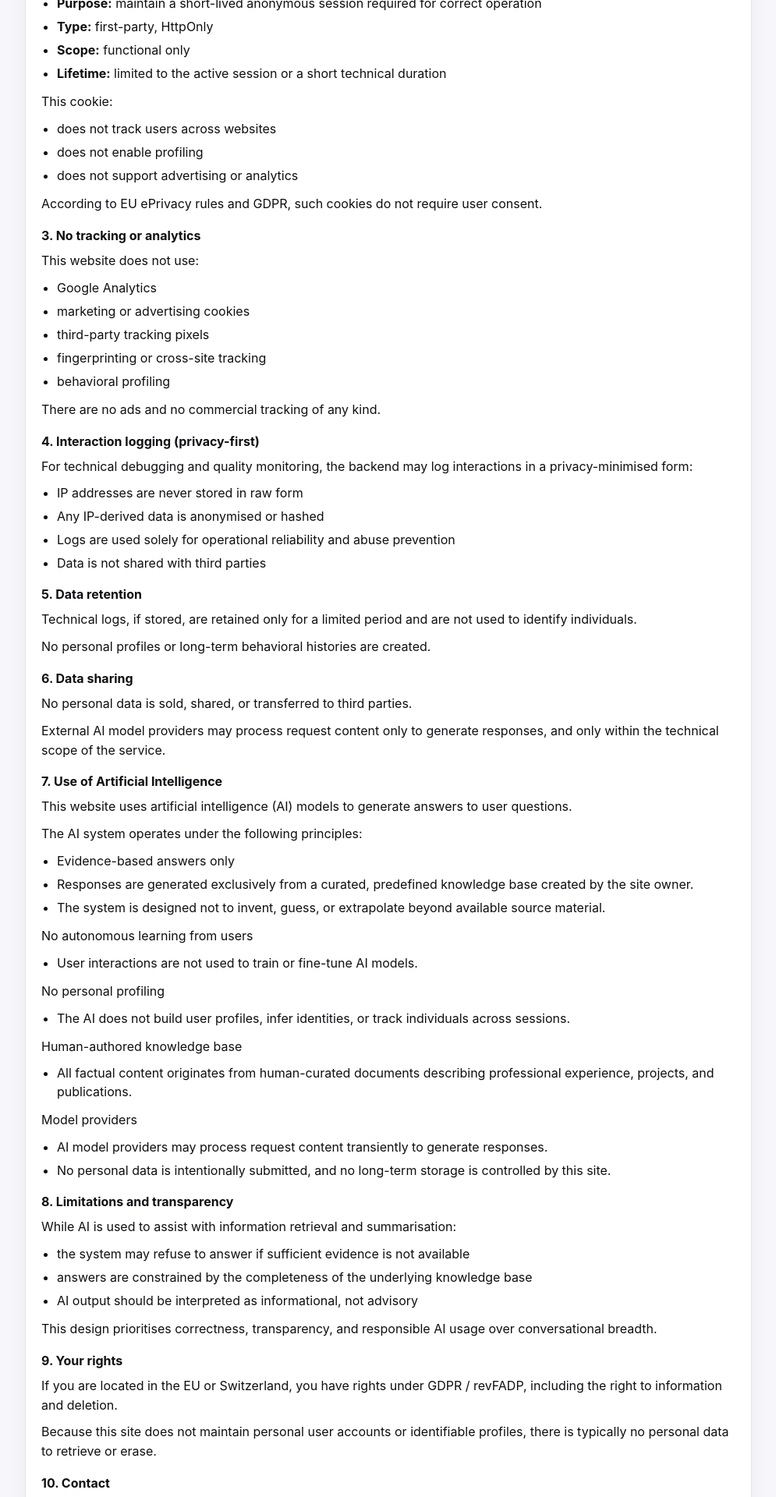
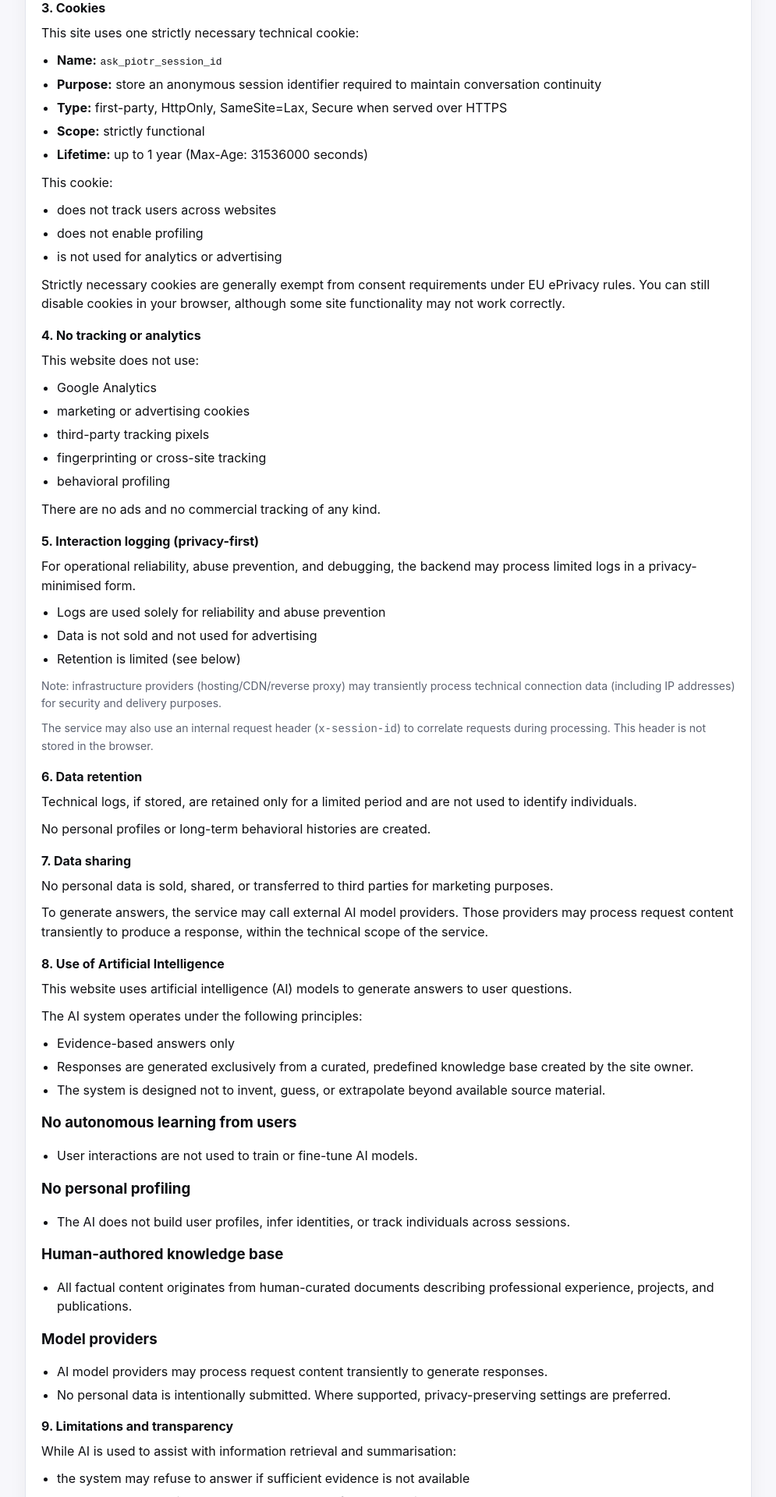
Before and after one commit to kotsinus/Ask-about-Piotr, a Next.js app in the folder frontend/: page /privacy-policy in a window 1280 px wide. Shown: the part 560-2480 px from the top of the page at 78% size, without its empty margins (154-1149 px from the left). Built offline with nearby package versions, Linux system fonts and the light colour scheme.

Commit message:
privacy policy page updated

```diff
--- a/frontend/app/privacy-policy/page.tsx
+++ b/frontend/app/privacy-policy/page.tsx
@@ -19,7 +19,7 @@
 
 export const metadata = {
   title: "Privacy Policy",
-  description: "Privacy policy for the Ask Piotr Synak demo"
+  description: "Privacy policy for the Ask Piotr Synak demo",
 };
 
 export default function PrivacyPolicyPage() {
@@ -33,59 +33,72 @@ export default function PrivacyPolicyPage() {
 
         <div className="legal-prose">
           <p>
-            This website is a personal, non-commercial demo project showcasing professional
-            experience and technical capabilities.
+            This website is a personal, non-commercial demo project showcasing
+            professional experience and technical capabilities.
           </p>
 
           <p>
-            The goal of this policy is to explain, in a clear and transparent way, how data is
-            handled when you use this site.
+            The goal of this policy is to explain, in a clear and transparent
+            way, how data is handled when you use this site.
           </p>
 
-          <h2>1. What data is collected</h2>
+          <h2>1. Data controller</h2>
           <p>
-            This website does not collect personal data such as names, email addresses, accounts,
-            or profiles.
+            Data controller (site owner): <strong>Piotr Synak</strong>.
+          </p>
+
+          <h2>2. What data is collected</h2>
+          <p>
+            This website does not collect personal data such as names, email
+            addresses, accounts, or profiles.
           </p>
           <p>The only data processed during normal operation is:</p>
           <ul>
             <li>an anonymous session identifier stored in a strictly necessary cookie</li>
-            <li>
-              minimal technical request metadata required to operate the service (e.g. request
-              timing)
-            </li>
+            <li>minimal technical request metadata required to operate the service (e.g. request timing)</li>
           </ul>
-          <p>No form submissions, user accounts, or identifiers are required to use the site.</p>
+          <p>
+            No form submissions, user accounts, or identifiers are required to
+            use the site.
+          </p>
 
-          <h2>2. Cookies</h2>
+          <h2>3. Cookies</h2>
           <p>This site uses one strictly necessary technical cookie:</p>
           <ul>
             <li>
-              <strong>Purpose:</strong> maintain a short-lived anonymous session required for
-              correct operation
+              <strong>Name:</strong> <code>ask_piotr_session_id</code>
             </li>
             <li>
-              <strong>Type:</strong> first-party, HttpOnly
+              <strong>Purpose:</strong> store an anonymous session identifier
+              required to maintain conversation continuity
             </li>
             <li>
-              <strong>Scope:</strong> functional only
+              <strong>Type:</strong> first-party, HttpOnly, SameSite=Lax, Secure
+              when served over HTTPS
             </li>
             <li>
-              <strong>Lifetime:</strong> limited to the active session or a short technical
-              duration
+              <strong>Scope:</strong> strictly functional
+            </li>
+            <li>
+              <strong>Lifetime:</strong> up to 1 year (Max-Age: 31536000 seconds)
             </li>
           </ul>
+
           <p>This cookie:</p>
           <ul>
             <li>does not track users across websites</li>
             <li>does not enable profiling</li>
-            <li>does not support advertising or analytics</li>
+            <li>is not used for analytics or advertising</li>
           </ul>
+
           <p>
-            According to EU ePrivacy rules and GDPR, such cookies do not require user consent.
+            Strictly necessary cookies are generally exempt from consent
+            requirements under EU ePrivacy rules. You can still disable cookies
+            in your browser, although some site functionality may not work
+            correctly.
           </p>
 
-          <h2>3. No tracking or analytics</h2>
+          <h2>4. No tracking or analytics</h2>
           <p>This website does not use:</p>
           <ul>
             <li>Google Analytics</li>
@@ -96,93 +109,125 @@ export default function PrivacyPolicyPage() {
           </ul>
           <p>There are no ads and no commercial tracking of any kind.</p>
 
-          <h2>4. Interaction logging (privacy-first)</h2>
+          <h2>5. Interaction logging (privacy-first)</h2>
           <p>
-            For technical debugging and quality monitoring, the backend may log interactions in a
-            privacy-minimised form:
+            For operational reliability, abuse prevention, and debugging, the
+            backend may process limited logs in a privacy-minimised form.
           </p>
           <ul>
-            <li>IP addresses are never stored in raw form</li>
-            <li>Any IP-derived data is anonymised or hashed</li>
-            <li>Logs are used solely for operational reliability and abuse prevention</li>
-            <li>Data is not shared with third parties</li>
+            <li>Logs are used solely for reliability and abuse prevention</li>
+            <li>Data is not sold and not used for advertising</li>
+            <li>Retention is limited (see below)</li>
           </ul>
 
-          <h2>5. Data retention</h2>
+          <p className="muted">
+            Note: infrastructure providers (hosting/CDN/reverse proxy) may
+            transiently process technical connection data (including IP
+            addresses) for security and delivery purposes.
+          </p>
+
+          <p className="muted">
+            The service may also use an internal request header (
+            <code>x-session-id</code>) to correlate requests during processing.
+            This header is not stored in the browser.
+          </p>
+
+          <h2>6. Data retention</h2>
           <p>
-            Technical logs, if stored, are retained only for a limited period and are not used to
-            identify individuals.
+            Technical logs, if stored, are retained only for a limited period
+            and are not used to identify individuals.
           </p>
           <p>No personal profiles or long-term behavioral histories are created.</p>
 
-          <h2>6. Data sharing</h2>
-          <p>No personal data is sold, shared, or transferred to third parties.</p>
+          <h2>7. Data sharing</h2>
           <p>
-            External AI model providers may process request content only to generate responses, and
-            only within the technical scope of the service.
+            No personal data is sold, shared, or transferred to third parties
+            for marketing purposes.
+          </p>
+          <p>
+            To generate answers, the service may call external AI model
+            providers. Those providers may process request content transiently
+            to produce a response, within the technical scope of the service.
           </p>
 
-          <h2>7. Use of Artificial Intelligence</h2>
-          <p>This website uses artificial intelligence (AI) models to generate answers to user questions.</p>
+          <h2>8. Use of Artificial Intelligence</h2>
+          <p>
+            This website uses artificial intelligence (AI) models to generate
+            answers to user questions.
+          </p>
           <p>The AI system operates under the following principles:</p>
           <ul>
             <li>Evidence-based answers only</li>
             <li>
-              Responses are generated exclusively from a curated, predefined knowledge base created
-              by the site owner.
+              Responses are generated exclusively from a curated, predefined
+              knowledge base created by the site owner.
             </li>
-            <li>The system is designed not to invent, guess, or extrapolate beyond available source material.</li>
+            <li>
+              The system is designed not to invent, guess, or extrapolate beyond
+              available source material.
+            </li>
           </ul>
-          <p>No autonomous learning from users</p>
+
+          <h3>No autonomous learning from users</h3>
           <ul>
             <li>User interactions are not used to train or fine-tune AI models.</li>
           </ul>
-          <p>No personal profiling</p>
-          <ul>
-            <li>The AI does not build user profiles, infer identities, or track individuals across sessions.</li>
-          </ul>
-          <p>Human-authored knowledge base</p>
+
+          <h3>No personal profiling</h3>
           <ul>
             <li>
-              All factual content originates from human-curated documents describing professional
-              experience, projects, and publications.
-            </li>
-          </ul>
-          <p>Model providers</p>
-          <ul>
-            <li>
-              AI model providers may process request content transiently to generate responses.
-            </li>
-            <li>
-              No personal data is intentionally submitted, and no long-term storage is controlled by this site.
+              The AI does not build user profiles, infer identities, or track
+              individuals across sessions.
             </li>
           </ul>
 
-          <h2>8. Limitations and transparency</h2>
-          <p>
-            While AI is used to assist with information retrieval and summarisation:
-          </p>
+          <h3>Human-authored knowledge base</h3>
+          <ul>
+            <li>
+              All factual content originates from human-curated documents
+              describing professional experience, projects, and publications.
+            </li>
+          </ul>
+
+          <h3>Model providers</h3>
+          <ul>
+            <li>
+              AI model providers may process request content transiently to
+              generate responses.
+            </li>
+            <li>
+              No personal data is intentionally submitted. Where supported,
+              privacy-preserving settings are preferred.
+            </li>
+          </ul>
+
+          <h2>9. Limitations and transparency</h2>
+          <p>While AI is used to assist with information retrieval and summarisation:</p>
           <ul>
             <li>the system may refuse to answer if sufficient evidence is not available</li>
             <li>answers are constrained by the completeness of the underlying knowledge base</li>
-            <li>AI output should be interpreted as informational, not advisory</li>
+            <li>
+              AI output should be interpreted as informational, not advisory (no
+              legal/medical/financial advice)
+            </li>
           </ul>
           <p>
-            This design prioritises correctness, transparency, and responsible AI usage over
-            conversational breadth.
+            This design prioritises correctness, transparency, and responsible AI
+            usage over conversational breadth.
           </p>
 
-          <h2>9. Your rights</h2>
+          <h2>10. Your rights</h2>
           <p>
-            If you are located in the EU or Switzerland, you have rights under GDPR / revFADP,
-            including the right to information and deletion.
+            If you are located in the EU or Switzerland, you have rights under
+            GDPR / revFADP, including the right to information and deletion.
           </p>
           <p>
-            Because this site does not maintain personal user accounts or identifiable profiles,
-            there is typically no personal data to retrieve or erase.
+            Because this site does not maintain personal user accounts or
+            identifiable profiles, there is typically no personal data to
+            retrieve or erase.
           </p>
 
-          <h2>10. Contact</h2>
+          <h2>11. Contact</h2>
           <p>If you have any questions about privacy or data handling, you can contact:</p>
           <p>
             Piotr Synak
@@ -190,10 +235,10 @@ export default function PrivacyPolicyPage() {
             📧 ask.about.piotr@gmail.com
           </p>
 
-          <h2>11. Changes to this policy</h2>
+          <h2>12. Changes to this policy</h2>
           <p>
-            This policy may be updated if the technical architecture or data handling practices
-            change.
+            This policy may be updated if the technical architecture or data
+            handling practices change.
           </p>
           <p>The date at the top indicates the latest revision.</p>
         </div>
```
